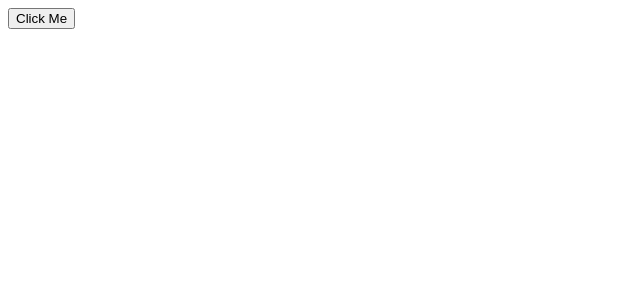
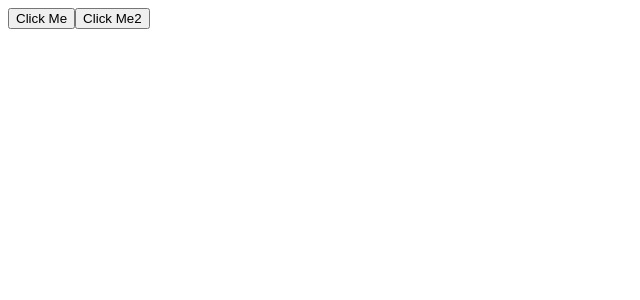
Before and after one commit to eorjs37/rxjs, an Angular app: page / in a window 1280 px wide. Shown: the top 300 px of the page, without its empty margins (0-640 px from the left). Built offline with nearby package versions, Linux system fonts and the light colour scheme.

Commit message:
rxjs 진행중

```diff
--- a/src/app/app.component.html
+++ b/src/app/app.component.html
@@ -1 +1,2 @@
 <button id="btn">Click Me</button>
+<button id="btn2">Click Me2</button>
--- a/src/app/app.component.ts
+++ b/src/app/app.component.ts
@@ -1,5 +1,5 @@
 import { Component, OnInit } from '@angular/core';
-import { Subscription,of, filter, map, from, fromEvent } from 'rxjs';
+import { Subscription,of, filter, map, from, fromEvent, interval, mergeAll } from 'rxjs';
 
 @Component({
   selector: 'app-root',
@@ -10,6 +10,9 @@ export class AppComponent implements OnInit{
   subscription:Subscription | undefined;
   title = 'ngrx';
 
+  constructor(){
+
+  }
 
   ngOnInit(){
     console.log('Subscription');
@@ -25,6 +28,10 @@ export class AppComponent implements OnInit{
     //fromEvent
     console.log('fromEvent');
     this.fromEvent();
+
+    //mergeAll
+    console.log('getMergeAll');
+    this.getMergeAll();
   }
 
   /**
@@ -41,9 +48,20 @@ export class AppComponent implements OnInit{
    * @description : fromEvent
    */
   fromEvent(){
-    // const btn = document.getElementById('btn');
+    const btn = document.getElementById('btn') as HTMLElement; //타입 변환
+    const source = fromEvent(btn,'click');
+    source.subscribe(console.log);
+  }
 
-    // const source = fromEvent(btn,'click');
-    // source.subscribe(console.log);
+  /**
+   * @description : mergeAll
+   */
+  getMergeAll(){
+    const btn = document.getElementById('btn2') as HTMLElement;
+    const clicks = fromEvent(btn,'click');
+    const highOrder = clicks.pipe(map(()=> interval(1000)));
+    const firstOrder = highOrder.pipe(mergeAll());
+
+    firstOrder.subscribe(x => console.log(x));
   }
 }
```
